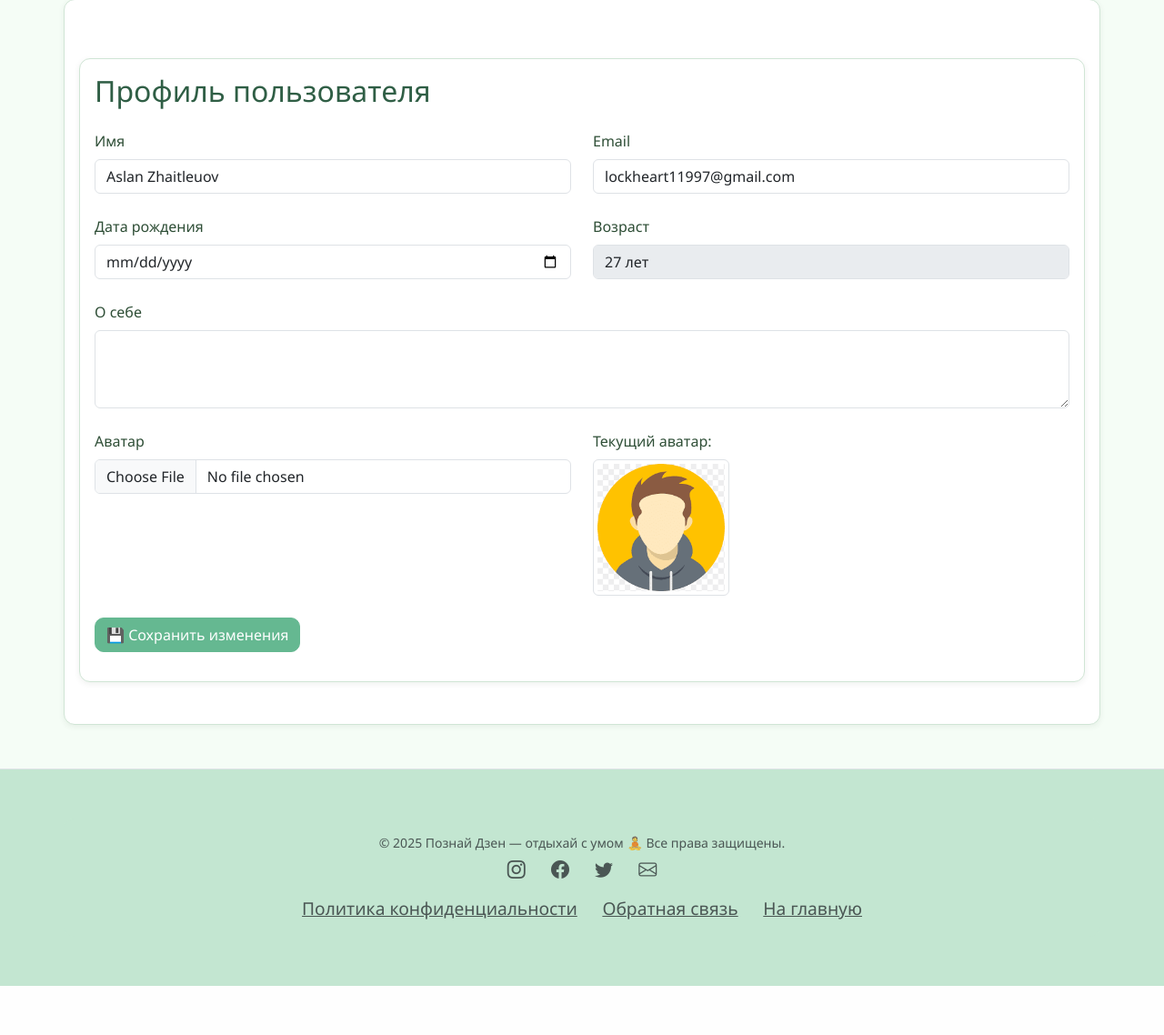
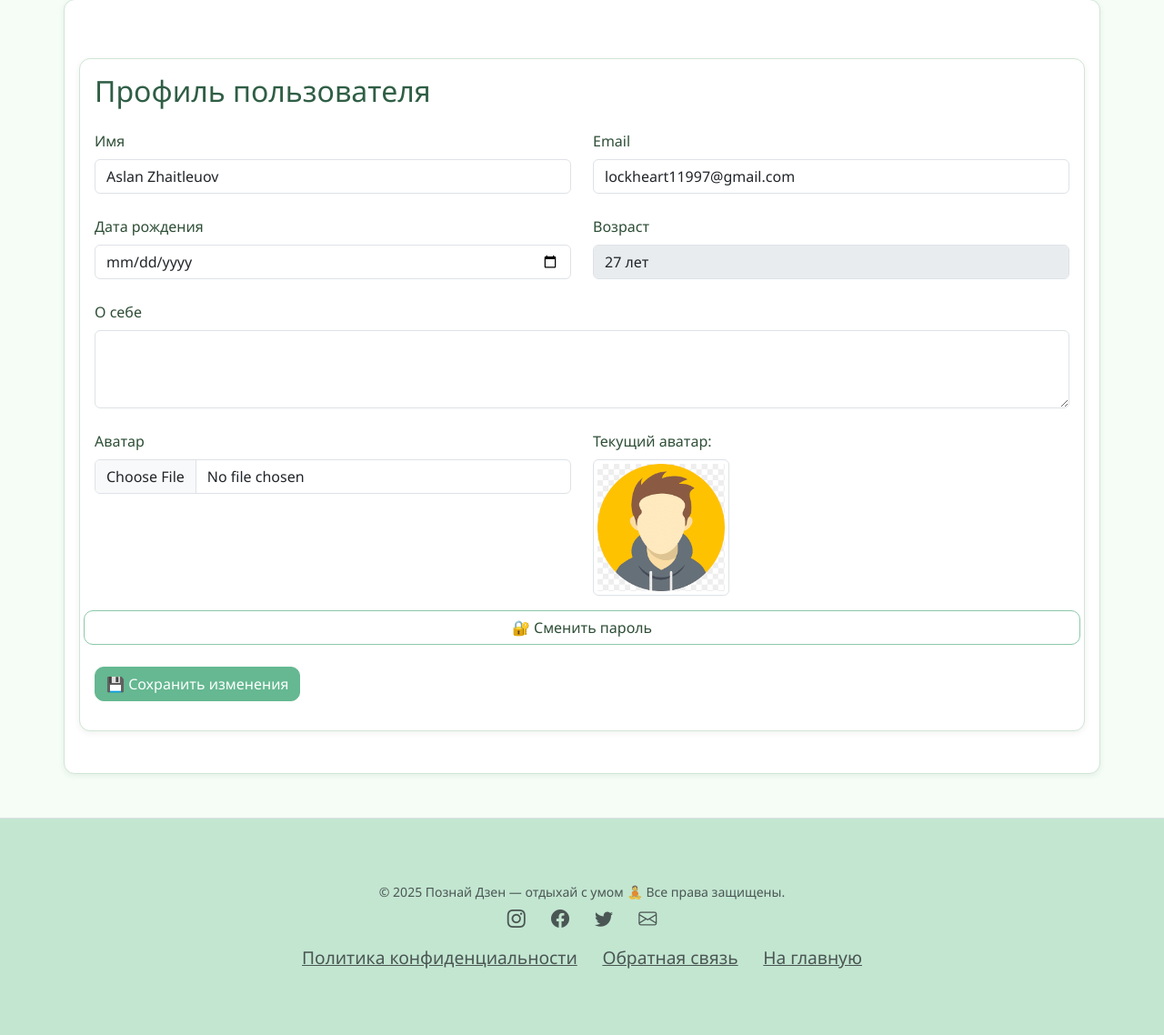
Before and after one commit to Lockheart11997/zen-tracker, a Django app: page /profile/ in a window 1280 px wide. Shown: the part 87-1225 px from the top of the page at 91% size. Before the commit the page ends 1171 px from the top, so only its background shows below. Run offline with Django 5.2, Linux system fonts and the light colour scheme; a user stored in the database is signed in; data comes from the database, SQL or seed files in the repository; both versions use the stored data as it was after the commit.

Commit message:
change password

```diff
--- a/templates/profile.html
+++ b/templates/profile.html
@@ -38,7 +38,6 @@
       {{ user_form.avatar }}
     </div>
 
-
     <div class="col-md-6">
       <label class="form-label d-block">Текущий аватар:</label>
       {% if user.userprofile.avatar %}
@@ -48,6 +47,9 @@
       {% endif %}
     </div>
 
+    <a href="{% url 'password_change' %}" class="btn btn-outline-primary mt-3">
+      🔐 Сменить пароль
+    </a>
     <div class="col-12">
       <button type="submit" class="btn btn-success">💾 Сохранить изменения</button>
     </div>
```
Also changed, not shown: db.sqlite3.
